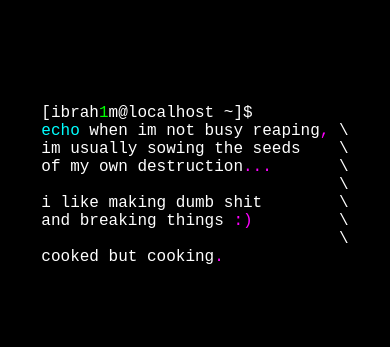
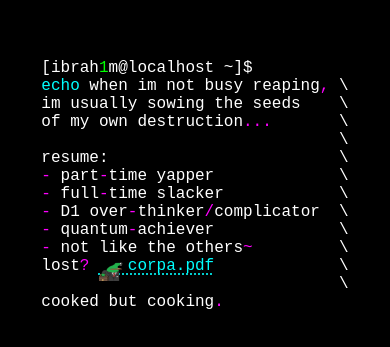
Before and after one commit to ayyybe/i5m-dev, a plain HTML site: page index.html in a window 390 px wide. Shown: the part 237-584 px from the top of the page. Drawn offline with Linux system fonts and the light colour scheme.

Commit message:
asdfhjklglsf;ef;lg

```diff
--- a/index.html
+++ b/index.html
@@ -26,8 +26,20 @@ body {
   white-space: pre;
 }
 
-crud {
+cooked {
+  display: flex;
+  flex-direction: column;
+  align-items: end;
   text-align: right;
+}
+
+cracked {
+  background: #222;
+  border: 1px solid #c66;
+  padding: 0.5rem;
+  margin: 0.5rem;
+  max-width: fit-content;
+  display: none;
 }
 
 @media screen and (max-width: 480px) {
@@ -38,8 +50,13 @@ crud {
     justify-content: center;
   }
 
-  crud {
-    text-align: left;
+  cooked {
+    align-items: start;
+    flex-direction: column-reverse;
+  }
+
+  cracked {
+    margin-left: 0;
   }
 }
 
@@ -55,6 +72,19 @@ doomed {
   color: cyan;
 }
 
+a {
+  color: cyan;
+  text-decoration: none;
+  text-decoration: underline;
+  text-decoration-style: dotted;
+  text-underline-offset: 4px;
+}
+
+a:hover {
+  color: yellow;
+  background-color: magenta;
+}
+
 period {
   color: magenta;
 }
@@ -65,13 +95,21 @@ periodt {
 </style>
 </head>
 <body>
+<cooked>
 <crud><mogging><orz>ibrah</orz><orz>i</orz><orz>m</orz></mogging></crud>
+<cracked>todo</cracked>
+</cooked>
 <dashboard><doomed>echo</doomed> when im not busy reaping<period>,</period> \
 im usually sowing the seeds    \
 of my own destruction<period>...</period>       \
                                \
-i like making dumb shit        \
-and breaking things <period>:)</period>         \
+resume:                        \
+<period>-</period> part<period>-</period>time yapper             \
+<period>-</period> full<period>-</period>time slacker            \
+<period>-</period> D1 over<period>-</period>thinker<period>/</period>complicator  \
+<period>-</period> quantum<period>-</period>achiever             \
+<period>-</period> not like the others<period>~</period>         \
+lost<period>?</period> <a target="_blank" href="resume.pdf"><span style="position: absolute; background-image: url(corpa96.webp); background-size: 1.5em; width: 1.5em; height: 1.5em;"></span>   corpa.pdf</a>             \
                                \
 cooked but cooking<period>.</period></dashboard>
 <periodt>fax<af></af>.</periodt>
```
Also changed, not shown: corpa96.webp (added).
